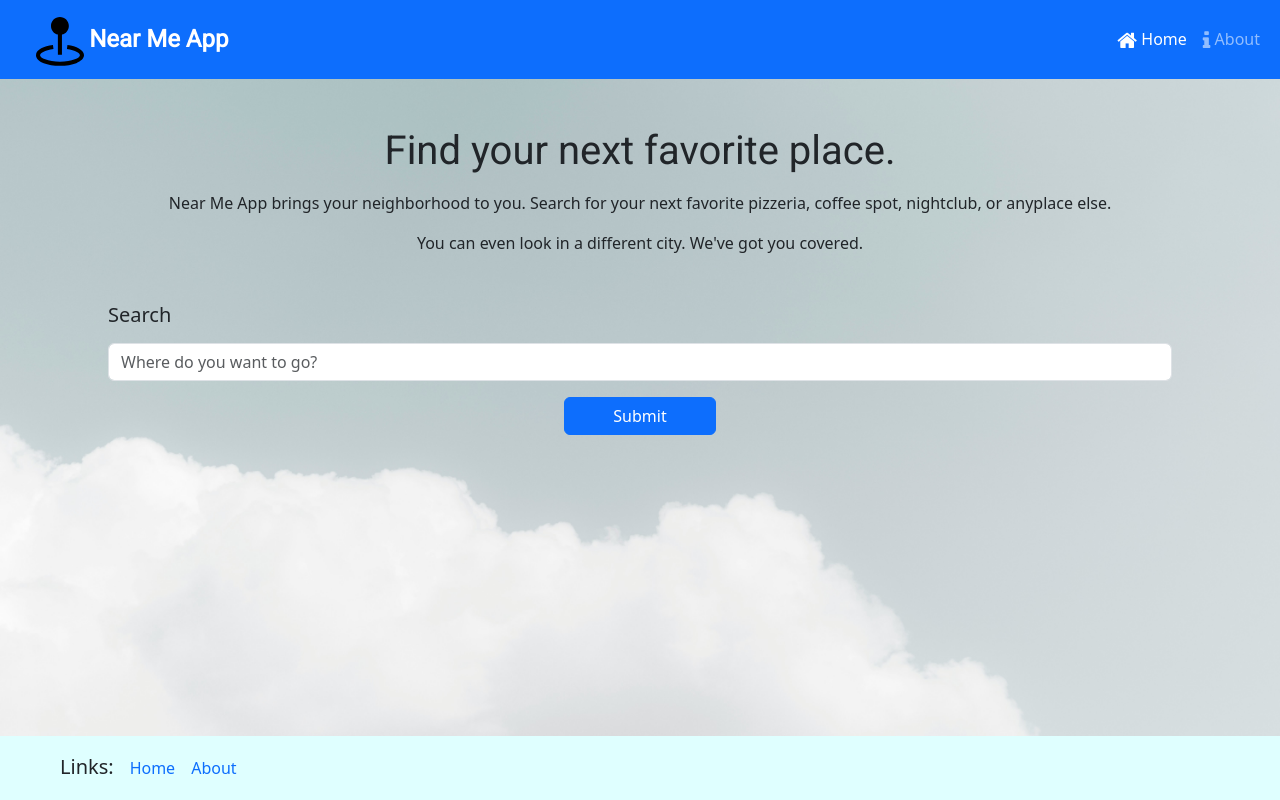
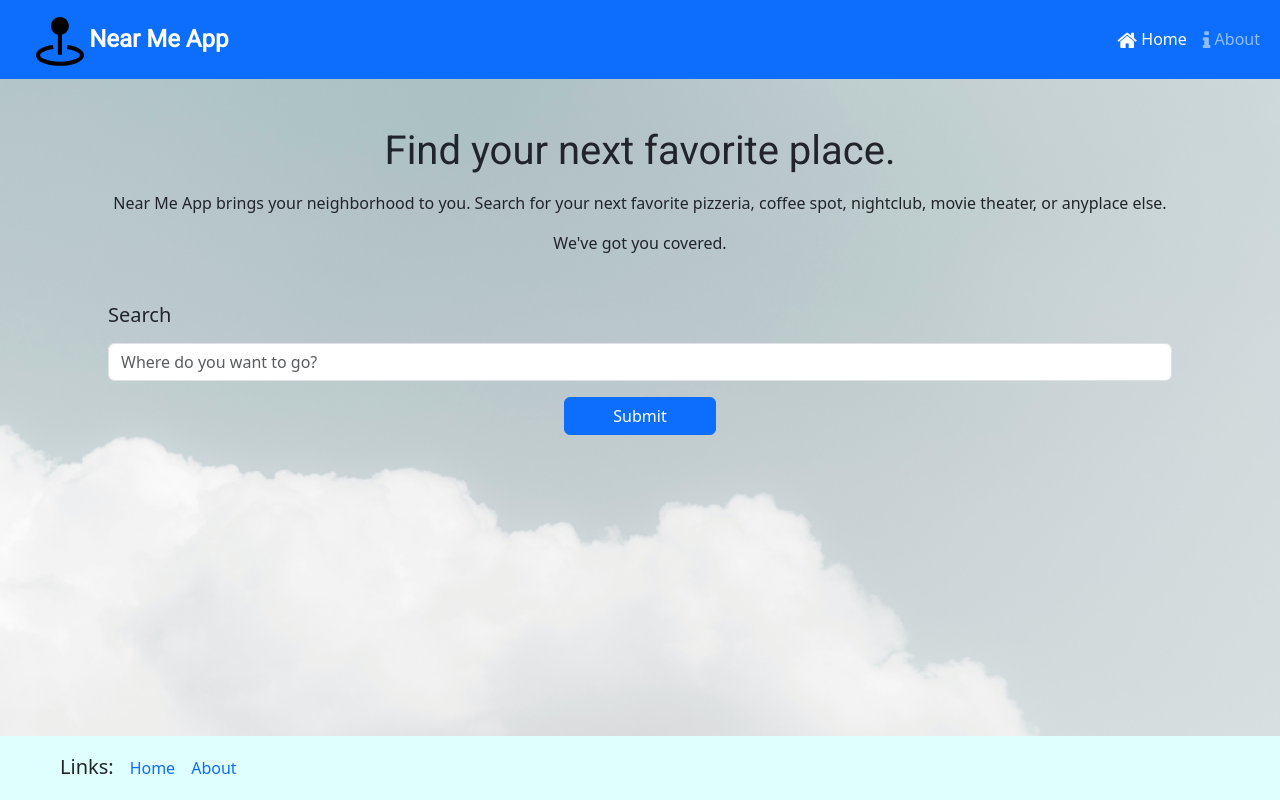
Before and after one commit to janbalangue/near-me-app, a React (Create React App) app: page / in a window 1280 px wide. Built offline with nearby package versions, Linux system fonts and the light colour scheme; no server answers.

Commit message:
change homepage text

```diff
--- a/src/pages/HomePage.js
+++ b/src/pages/HomePage.js
@@ -12,10 +12,10 @@ const HomePage = () => {
       <h1 className={h1Style}>Find your next favorite place.</h1>
       <p className={paragraphStyle}>
         Near Me App brings your neighborhood to you. Search for your next
-        favorite pizzeria, coffee spot, nightclub, or anyplace else.
+        favorite pizzeria, coffee spot, nightclub, movie theater, or anyplace else.
       </p>
       <p className={paragraphStyle}>
-        You can even look in a different city. We've got you covered.
+        We've got you covered.
       </p>
       <HomeSearchForm />
     </Container>
```
